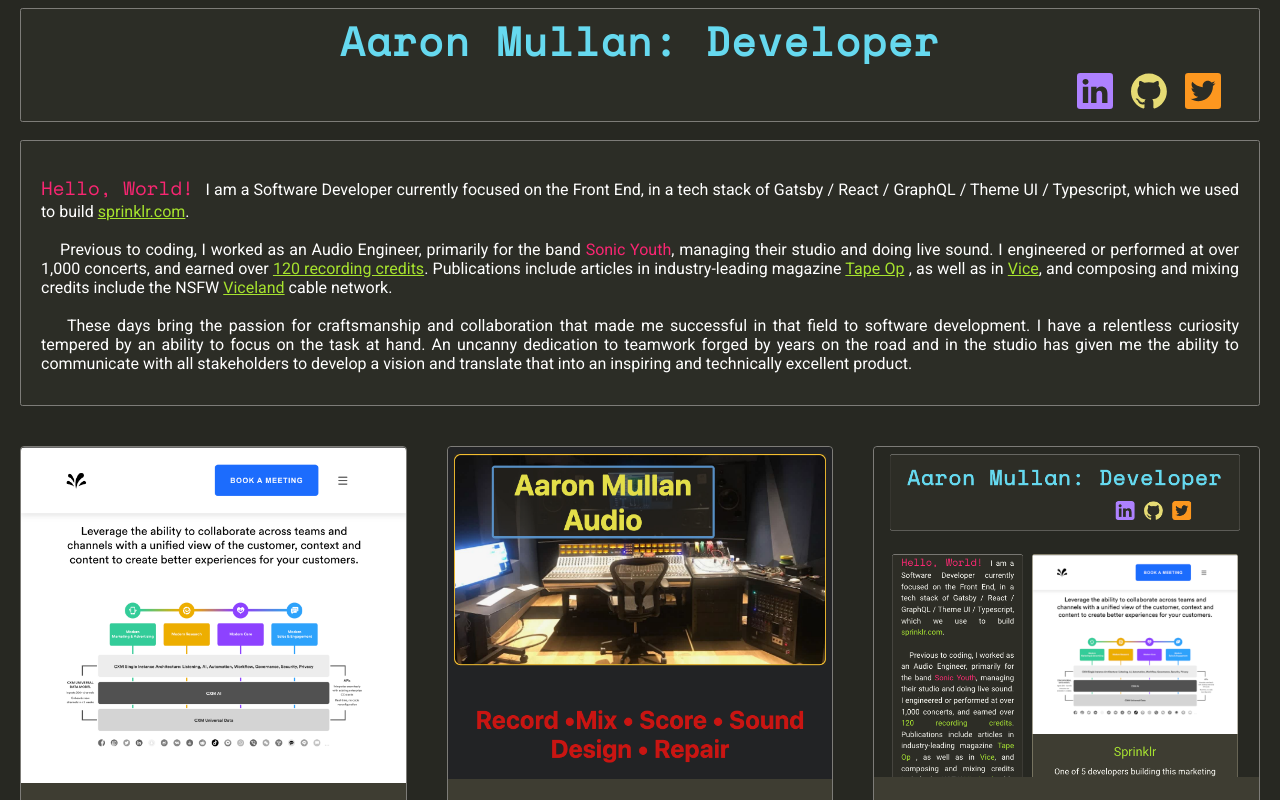
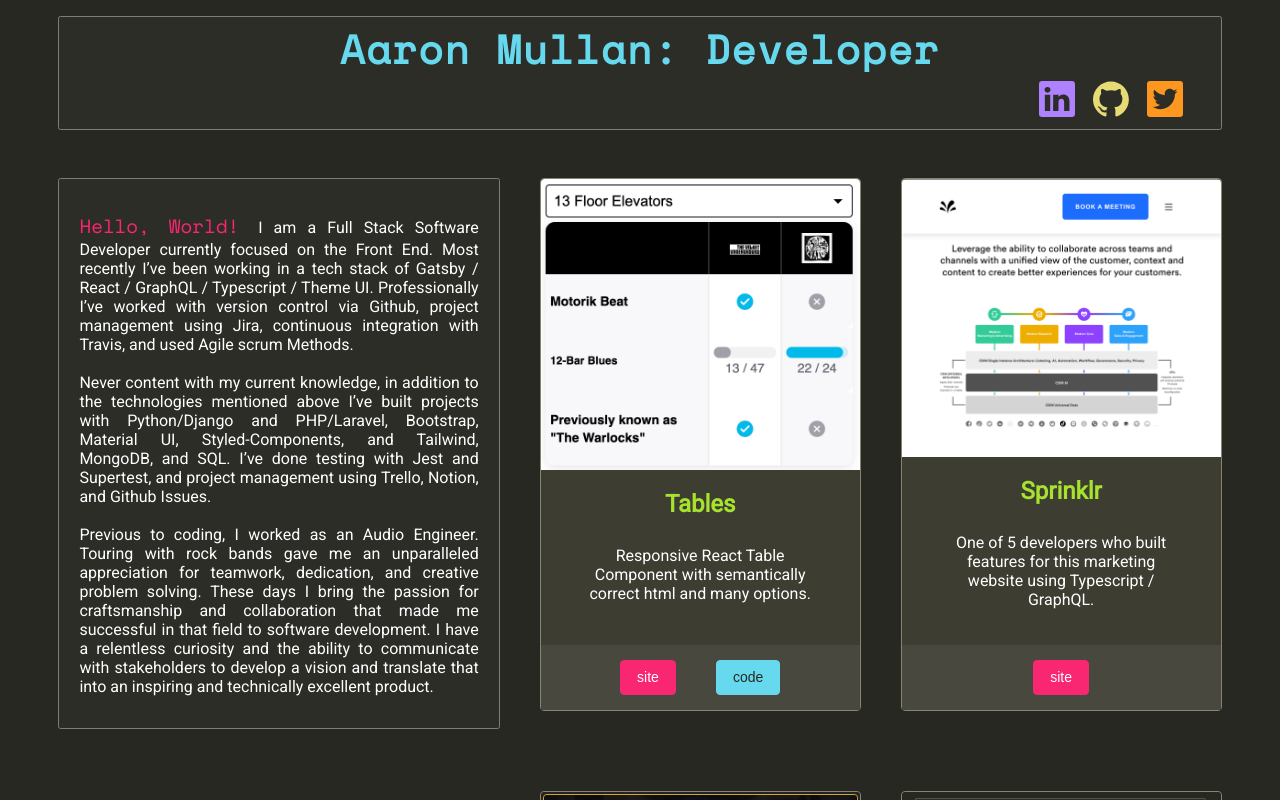
Before and after one commit to AaronMullan/aaronmullandotcom, a React (Create React App) app: page / in a window 1280 px wide. Shown: the top 800 px of the page. Built offline with nearby package versions, Linux system fonts and the light colour scheme.

Commit message:
content update

```diff
--- a/src/App.css
+++ b/src/App.css
@@ -1,5 +1,9 @@
 *, *::after, *::before {
   box-sizing: border-box;
+}
+
+body {
+  background-color:#272822 ;
 }
 
 .App {
@@ -8,12 +12,9 @@
   background-color:#272822 ;
   font-family: Roboto;
   min-width: 320px;
+  margin: 1vh 3vw
 }
 
-#main-container {
-  /* display: flex; */
-
-}
 h1 {
   font-family: 'Space Mono', monospace;
   font-weight: 700;
@@ -30,3 +31,12 @@
 p{
   font-family: Roboto;
 }
+  @media screen and (min-width: 1024px){
+    #main-container {
+      /* display: flex;
+    align-items: flex-start; */
+    display: grid;
+    grid-template-columns: 2fr 3fr;
+    align-items: start;
+    }
+  }
--- a/src/components/Hero.jsx
+++ b/src/components/Hero.jsx
@@ -16,63 +16,14 @@
 
             {' '}
             <span className="hello">Hello, World!  </span>
-            I am a Software Developer currently focused on the Front End, in a tech stack of Gatsby / React / GraphQL / Theme UI / Typescript, which we used to build
-            {' '}
-            <a
-              href="https://www.sprinklr.com/"
-              target="_blank"
-              rel="noopener noreferrer"
-            >
-              sprinklr.com
-            </a>
-            .
+            I am a Full Stack Software Developer currently focused on the Front End. Most recently I’ve been working in a tech stack of Gatsby / React / GraphQL / Typescript / Theme UI. Professionally I’ve worked with version control via Github, project management using Jira, continuous integration with Travis, and used Agile scrum Methods.
             <br />
             <br />
-&nbsp;&nbsp;&nbsp;&nbsp;Previous to coding, I worked as an Audio Engineer, primarily for the band
-            {' '}
-            <span className="lighter">Sonic Youth</span>
-            , managing their studio and doing live sound. I engineered or performed at over 1,000 concerts, and earned over
-            {' '}
-            <a
-              href="https://www.discogs.com/artist/265506-Aaron-Mullan"
-              target="_blank"
-              rel="noopener noreferrer"
-            >
-              120 recording credits
-            </a>
-            . Publications include articles in industry-leading magazine
-            {' '}
-            <a
-              href="https://tapeop.com/articles/by/aaron-mullan"
-              target="_blank"
-              rel="noopener noreferrer"
-            >
-              Tape Op
-            </a>
-            {' '}
-            , as well as in
-            {' '}
-            <a
-              href="https://www.vice.com/en_us/article/jmde8k/fuckin-v12n3"
-              target="_blank"
-              rel="noopener noreferrer"
-            >
-              Vice
-            </a>
-            , and composing and mixing credits include the NSFW
-            {' '}
-            <a
-              href="https://www.youtube.com/watch?v=wa3kaK1MH90"
-              target="_blank"
-              rel="noopener noreferrer"
-            >
-              Viceland
-            </a>
-            {' '}
-            cable network.
+            Never content with my current knowledge, in addition to the technologies mentioned above I’ve built projects with Python/Django and PHP/Laravel, Bootstrap, Material UI, Styled-Components, and Tailwind, MongoDB, and SQL.  I’ve done testing with Jest and Supertest, and project management using Trello, Notion, and Github Issues.
+&nbsp;&nbsp;&nbsp;&nbsp;
             <br />
             <br />
-&nbsp;&nbsp;&nbsp;&nbsp;These days bring the passion for craftsmanship and collaboration that made me successful in that field to software development. I have a relentless curiosity tempered by an ability to focus on the task at hand. An uncanny dedication to teamwork forged by years on the road and in the studio has given me the ability to communicate with all stakeholders to develop a vision and translate that into an inspiring and technically excellent product.
+            Previous to coding, I worked as an Audio Engineer. Touring with rock bands gave me an unparalleled appreciation for teamwork, dedication, and creative problem solving. These days I bring the passion for craftsmanship and collaboration that made me successful in that field to software development. I have a relentless curiosity and the ability to communicate with stakeholders to develop a vision and translate that into an inspiring and technically excellent product.
           </p>
 
         </div>
--- a/src/components/cardGrid.css
+++ b/src/components/cardGrid.css
@@ -4,7 +4,7 @@
 }
 
 .card {
-    border: 1px solid hsl(50, 2%, 48%);
+    border: 1px solid rgb(136, 132, 111);
     border-radius: .25rem;
     max-width: 769px;
     margin: 40px 20px;
@@ -23,6 +23,10 @@
     color: #f8f8f2;
     height: 100%;
     padding: 1.25rem;
+    /* height: 40% */
+    /* display: flex;
+    flex-direction: column;
+    justify-content: space-around; */
 }
 
 .card-body p {
@@ -98,8 +102,3 @@
         grid-template-columns: 1fr 1fr;
     }
   }
-  @media screen and (min-width: 1024px){
-    #grid {
-        grid-template-columns: 1fr 1fr 1fr;
-    }
-  }
--- a/src/components/hero.css
+++ b/src/components/hero.css
@@ -40,3 +40,11 @@
     font-weight: 500;
 
   }
+@media screen and (min-width: 1024px){
+ #hero {
+margin-top: 40px;
+}
+#container {
+    padding-top: 0;
+}
+}
--- a/src/data/cardData.js
+++ b/src/data/cardData.js
@@ -4,11 +4,21 @@
 import opensource from '../assets/opensource.png';
 import javascript from '../assets/javascript.png';
 import jest from '../assets/jest.png';
-import gatsby from '../assets/gatsby.png';
+import audio from '../assets/audio.png';
 import sprinklr from '../assets/sprinklr.png';
 import thisOne from '../assets/this.png';
+import table from '../assets/table.png';
 
 const cardData = [
+  {
+    title: 'Tables',
+    text:
+      'Responsive React Table Component with semantically correct html and many options.',
+    link: 'https://table-showcase.netlify.app/',
+    image: table,
+    linkText: 'site',
+    secondaryLink: 'https://github.com/AaronMullan/tables',
+  },
   {
     title: 'Sprinklr',
     text:
@@ -20,13 +30,13 @@
   {
     title: 'Audio',
     text: 'Personal Site made with Gatsby/Contentful/GraphQL.',
-    image: gatsby,
+    image: audio,
     link: 'https://aaron-mullan-audio.netlify.app/',
     secondaryLink: 'https://github.com/AaronMullan/aaronmullanaudio',
   },
   {
     title: 'This Site',
-    text: 'Personal Site made with React Bootstrap.',
+    text: 'Personal Site built with React Bootstrap, then re-built without Bootstrap.',
     image: thisOne,
     secondaryLink: 'https://github.com/AaronMullan/portfolio',
     secondaryLinkText: 'code',
```
Also changed, not shown: src/assets/audio.png (added), src/assets/table.png (added).
